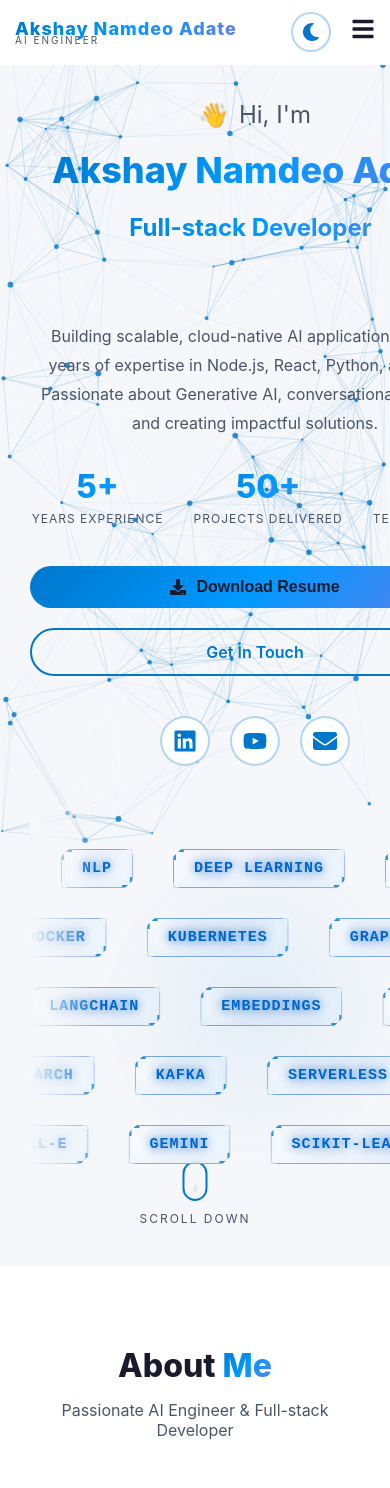
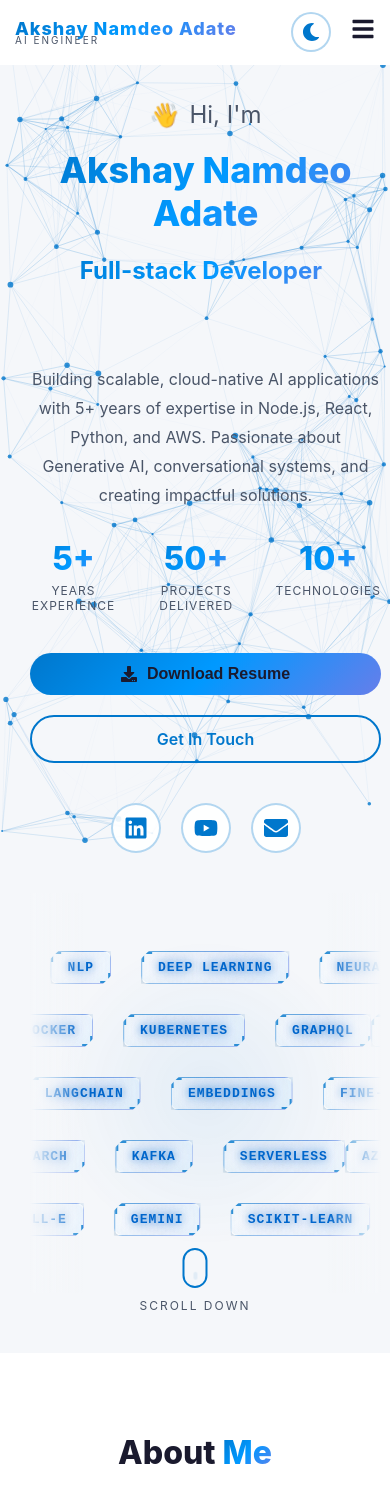
Before and after one commit to imadate/portfolio, a React (Vite) app: page / in a window 390 px wide. Shown: the top 1488 px of the page. Built offline with nearby package versions, Linux system fonts and the light colour scheme.

Commit message:
Fixed mobile view responsive issue

```diff
--- a/src/App.css
+++ b/src/App.css
@@ -49,11 +49,15 @@ body {
 .App {
   min-height: 100vh;
   position: relative;
+  overflow-x: hidden;
+  max-width: 100vw;
 }
 
 main {
   position: relative;
   z-index: 1;
+  overflow-x: hidden;
+  max-width: 100vw;
 }
 
 /* Smooth Scrolling */
@@ -87,12 +91,15 @@ section {
   display: flex;
   align-items: center;
   justify-content: center;
+  overflow-x: hidden;
+  max-width: 100vw;
 }
 
 .container {
   max-width: 1200px;
   margin: 0 auto;
   width: 100%;
+  padding: 0 15px;
 }
 
 /* Gradient Text */
--- a/src/components/Hero/Hero.css
+++ b/src/components/Hero/Hero.css
@@ -1242,9 +1242,18 @@
 
   .tech-animation-container {
     width: 100%;
-    max-width: 450px;
+    max-width: 90vw;
     height: 400px;
     margin: 0 auto;
+  }
+
+  .text-stream span {
+    font-size: 13px;
+    padding: 8px 16px;
+  }
+
+  .stream-content {
+    gap: 30px;
   }
 
   .hero-name {
--- a/src/index.css
+++ b/src/index.css
@@ -4,12 +4,21 @@
   box-sizing: border-box;
 }
 
+html {
+  overflow-x: hidden;
+  max-width: 100vw;
+}
+
 body {
   margin: 0;
   min-height: 100vh;
   overflow-x: hidden;
+  max-width: 100vw;
+  position: relative;
 }
 
 #root {
   min-height: 100vh;
+  overflow-x: hidden;
+  max-width: 100vw;
 }
```
Also changed, not shown: 4 other files (tests, documents, lock files or other folders).
